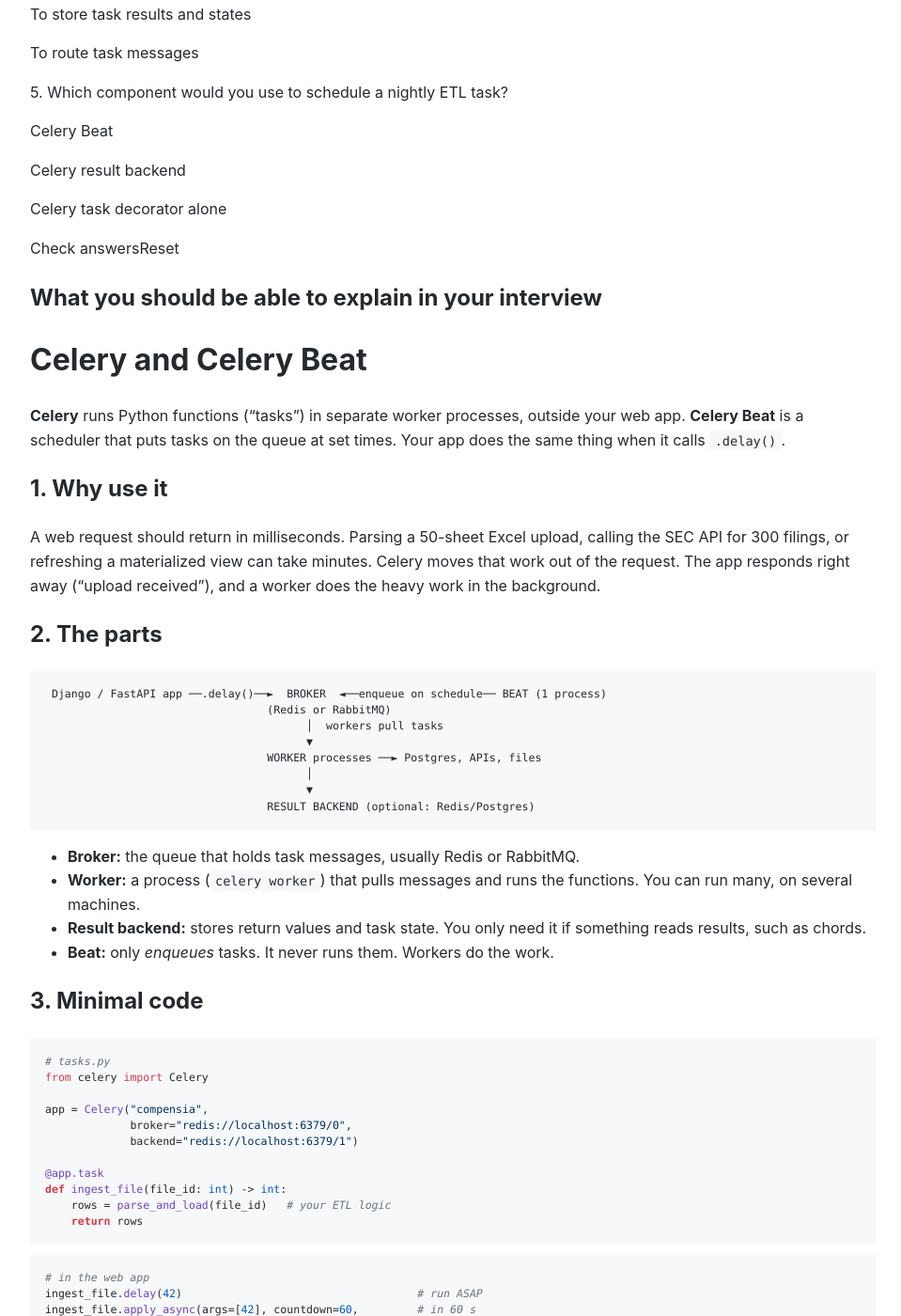
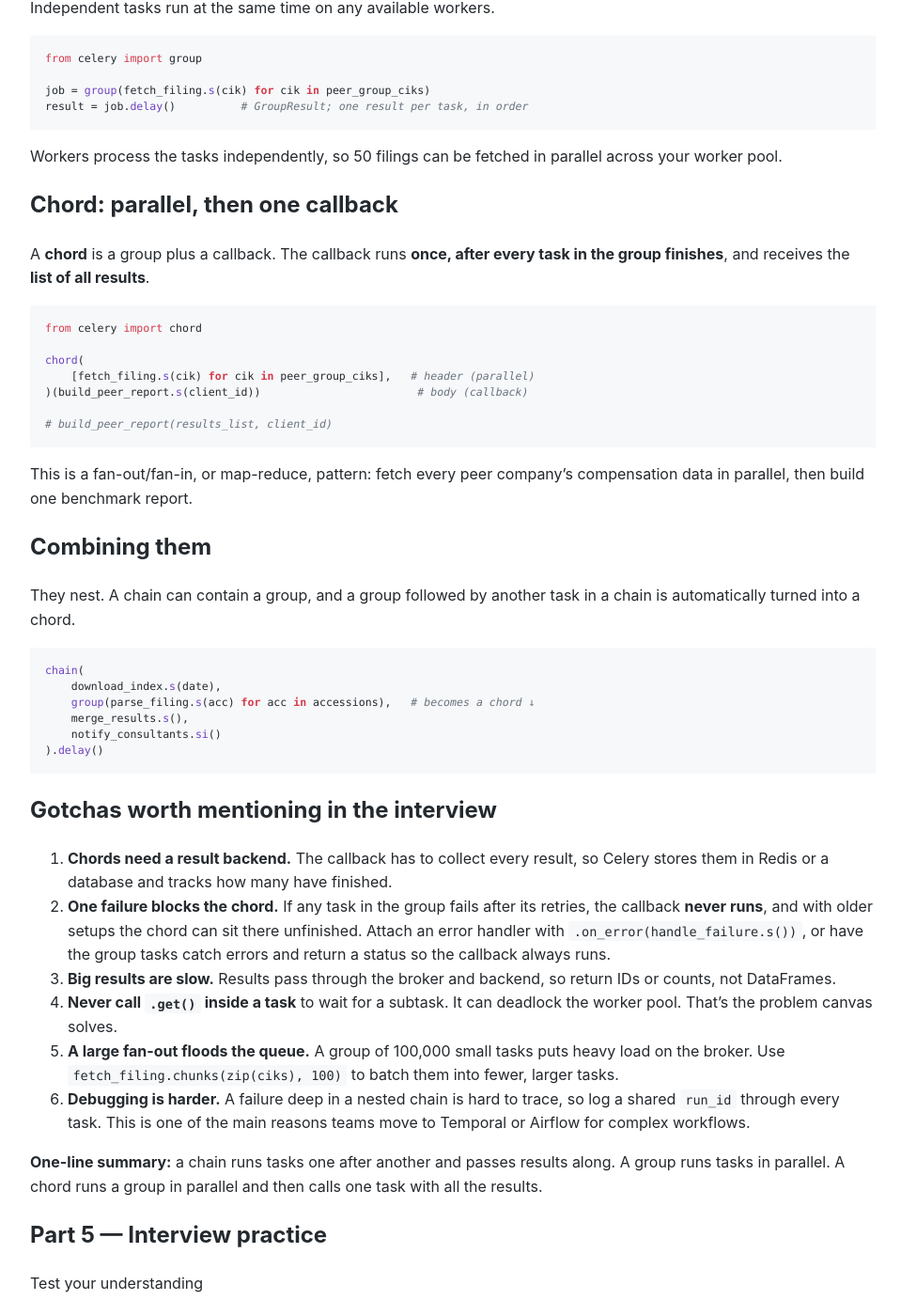
Before and after one commit to Michael-Lubinsky/michael-lubinsky.github.com, a Jekyll site: the page built from system_design/celery.md, in a window 1280 px wide and 1400 px high, scrolled down 11289 px. Shown: the whole window at 94% size, without its empty margins (158-1117 px from the left). Built offline with Jekyll 4.4.1, drawn with Linux system fonts in a browser that asks for light colours; our own code applies the rules of GitHub Pages for plain Markdown files; some of the changed text lies outside the part shown.

Commit message:
Expand Celery documentation with canvas primitives
Added detailed explanations of Celery canvas primitives including signatures, chain, group, and chord. Included examples and gotchas for better understanding.

````diff
--- a/system_design/celery.md
+++ b/system_design/celery.md
@@ -470,6 +470,93 @@
 - Use Celery Beat to schedule a daily PostgreSQL validation.
 - Use cron for a simple standalone maintenance script.
 - Use Airflow for a multi-stage ETL workflow with dependencies, backfills, and execution history.
+
+
+
+These are Celery's **canvas** primitives. They let you combine tasks into workflows without one task waiting on another inside a worker. All of them are built from **signatures**.
+
+## Signatures: the building block
+
+A signature is a task call packaged up to run later.
+
+```python
+load.s(file_id)      # signature: will call load(file_id, <previous result>)
+load.si(file_id)     # immutable: ignores the previous task's result
+```
+
+## Chain: run tasks in order
+
+Each task's **return value is passed as the first argument** to the next task.
+
+```python
+from celery import chain
+
+chain(
+    extract.s(file_id),      # returns path to the staged file
+    validate.s(),            # validate(path)       -> returns batch_id
+    load.s(),                # load(batch_id)       -> returns row_count
+    refresh_views.si()       # .si: doesn't need row_count
+).delay()
+
+# shorthand
+(extract.s(file_id) | validate.s() | load.s()).delay()
+```
+
+If any step fails, the rest of the chain **doesn't run**. That's usually what you want in ETL: don't load data that failed validation.
+
+## Group: run tasks in parallel
+
+Independent tasks run at the same time on any available workers.
+
+```python
+from celery import group
+
+job = group(fetch_filing.s(cik) for cik in peer_group_ciks)
+result = job.delay()          # GroupResult; one result per task, in order
+```
+
+Workers process the tasks independently, so 50 filings can be fetched in parallel across your worker pool.
+
+## Chord: parallel, then one callback
+
+A **chord** is a group plus a callback. The callback runs **once, after every task in the group finishes**, and receives the **list of all results**.
+
+```python
+from celery import chord
+
+chord(
+    [fetch_filing.s(cik) for cik in peer_group_ciks],   # header (parallel)
+)(build_peer_report.s(client_id))                        # body (callback)
+
+# build_peer_report(results_list, client_id)
+```
+
+This is a fan-out/fan-in, or map-reduce, pattern: fetch every peer company's compensation data in parallel, then build one benchmark report.
+
+## Combining them
+
+They nest. A chain can contain a group, and a group followed by another task in a chain is automatically turned into a chord.
+
+```python
+chain(
+    download_index.s(date),
+    group(parse_filing.s(acc) for acc in accessions),   # becomes a chord ↓
+    merge_results.s(),
+    notify_consultants.si()
+).delay()
+```
+
+## Gotchas worth mentioning in the interview
+
+1. **Chords need a result backend.** The callback has to collect every result, so Celery stores them in Redis or a database and tracks how many have finished.
+2. **One failure blocks the chord.** If any task in the group fails after its retries, the callback **never runs**, and with older setups the chord can sit there unfinished. Attach an error handler with `.on_error(handle_failure.s())`, or have the group tasks catch errors and return a status so the callback always runs.
+3. **Big results are slow.** Results pass through the broker and backend, so return IDs or counts, not DataFrames.
+4. **Never call `.get()` inside a task** to wait for a subtask. It can deadlock the worker pool. That's the problem canvas solves.
+5. **A large fan-out floods the queue.** A group of 100,000 small tasks puts heavy load on the broker. Use `fetch_filing.chunks(zip(ciks), 100)` to batch them into fewer, larger tasks.
+6. **Debugging is harder.** A failure deep in a nested chain is hard to trace, so log a shared `run_id` through every task. This is one of the main reasons teams move to Temporal or Airflow for complex workflows.
+
+**One-line summary:** a chain runs tasks one after another and passes results along. A group runs tasks in parallel. A chord runs a group in parallel and then calls one task with all the results.
+
 
 ## Part 5 — Interview practice
 
````
